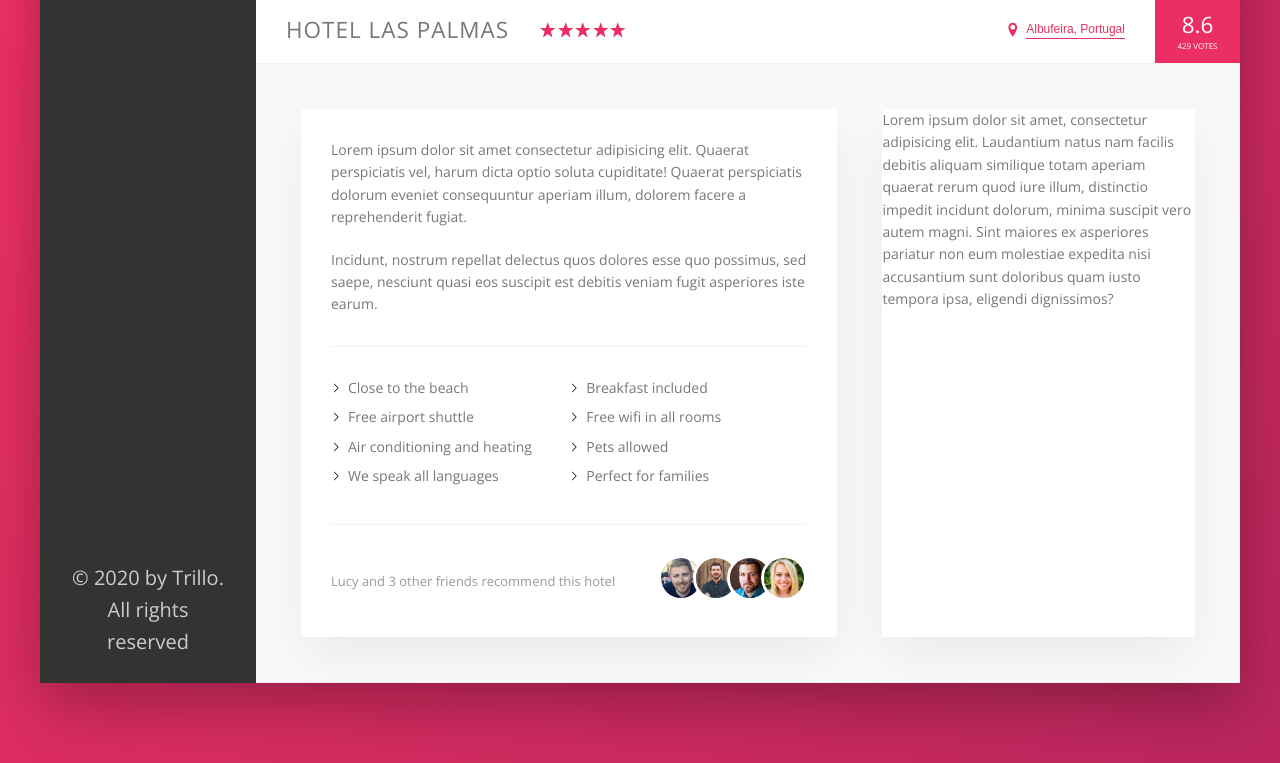
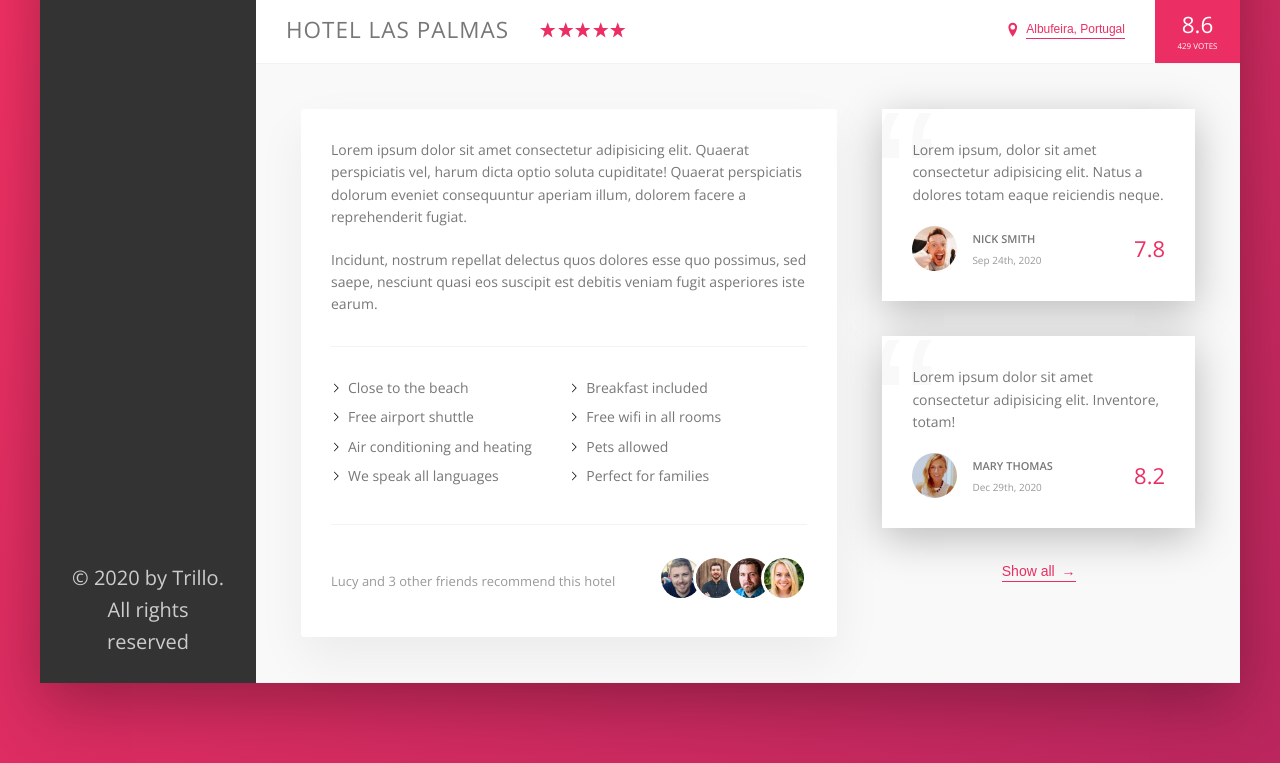
Before and after one commit to KelvinMitaki/FlexBox, a website: page index.html in a window 1280 px wide. Shown: the part 538-1301 px from the top of the page. Drawn offline with nearby package versions, Linux system fonts and the light colour scheme.

Commit message:
wired up the user reviews

```diff
--- a/index.html
+++ b/index.html
@@ -198,12 +198,45 @@
               </div>
             </div>
             <div class="user-reviews">
-              Lorem ipsum dolor sit amet, consectetur adipisicing elit.
-              Laudantium natus nam facilis debitis aliquam similique totam
-              aperiam quaerat rerum quod iure illum, distinctio impedit incidunt
-              dolorum, minima suscipit vero autem magni. Sint maiores ex
-              asperiores pariatur non eum molestiae expedita nisi accusantium
-              sunt doloribus quam iusto tempora ipsa, eligendi dignissimos?
+              <figure class="review">
+                <blockquote class="review__text">
+                  Lorem ipsum, dolor sit amet consectetur adipisicing elit.
+                  Natus a dolores totam eaque reiciendis neque.
+                </blockquote>
+                <figcaption class="review__user">
+                  <img
+                    src="/img/user-1.jpg"
+                    alt="User 1"
+                    class="review__photo"
+                  />
+                  <div class="review__user-box">
+                    <p class="review__user-name">Nick Smith</p>
+                    <p class="review__user-date">Sep 24th, 2020</p>
+                  </div>
+                  <div class="review__rating">7.8</div>
+                </figcaption>
+              </figure>
+              <figure class="review">
+                <blockquote class="review__text">
+                  Lorem ipsum dolor sit amet consectetur adipisicing elit.
+                  Inventore, totam!
+                </blockquote>
+                <figcaption class="review__user">
+                  <img
+                    src="/img/user-2.jpg"
+                    alt="User 2"
+                    class="review__photo"
+                  />
+                  <div class="review__user-box">
+                    <p class="review__user-name">Mary Thomas</p>
+                    <p class="review__user-date">Dec 29th, 2020</p>
+                  </div>
+                  <div class="review__rating">8.2</div>
+                </figcaption>
+              </figure>
+              <button class="btn btn-inline">
+                Show all <span> &rarr; </span>
+              </button>
             </div>
           </div>
         </main>
--- a/sass/_components.scss
+++ b/sass/_components.scss
@@ -233,9 +233,16 @@
   cursor: pointer;
   transition: all 0.2s;
   font-size: inherit;
+  & span {
+    margin-left: 3px;
+    transition: all 0.2s;
+  }
   &:hover {
     color: var(--color-grey-dark-1);
     cursor: pointer;
+    span {
+      margin-left: 0.8rem;
+    }
   }
   &:focus {
     outline: none;
@@ -309,3 +316,57 @@
     }
   }
 }
+
+.review {
+  background-color: #fff;
+  box-shadow: 0 1rem 4rem rgba($color: #000000, $alpha: 0.25);
+  padding: 3rem;
+  margin-bottom: 3.5rem;
+  font-size: inherit;
+  position: relative;
+  overflow: hidden;
+  &__text {
+    margin-bottom: 2rem;
+    position: relative;
+    z-index: 10;
+  }
+
+  &__user {
+    display: flex;
+    align-items: center;
+    &-box {
+      margin-left: 1.5rem;
+    }
+    &-name {
+      font-size: 1.1rem;
+      font-weight: 600;
+      text-transform: uppercase;
+      margin-bottom: 0.4rem;
+    }
+    &-date {
+      font-size: 1rem;
+      color: var(--color-grey-dark-3);
+    }
+  }
+  &__photo {
+    height: 4.5rem;
+    width: 4.5rem;
+    border-radius: 50%;
+  }
+  &__rating {
+    margin-left: auto;
+    color: var(--color-primary);
+    font-size: 2.2rem;
+    font-weight: 300;
+  }
+  &::before {
+    content: "\201C";
+    position: absolute;
+    top: -2.75rem;
+    left: -1rem;
+    font-size: 20rem;
+    color: var(--color-grey-light-1);
+    line-height: 1;
+    font-family: sans-serif;
+  }
+}
--- a/sass/_layout.scss
+++ b/sass/_layout.scss
@@ -51,6 +51,7 @@
 
 .user-reviews {
   flex: 1;
-  background-color: #fff;
-  box-shadow: 0 2rem 5rem rgba($color: #000000, $alpha: 0.06);
+  display: flex;
+  flex-direction: column;
+  align-items: center;
 }
```
Also changed, not shown: css/style.css.
